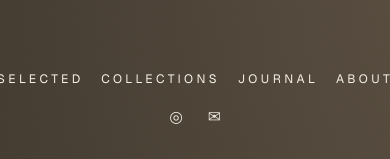
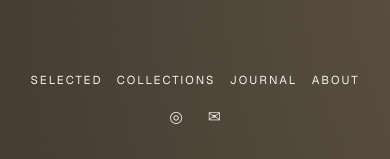
Before and after one commit to zyeo/photography-portfolio, a Next.js app: page / in a window 390 px wide. Shown: the part 682-841 px from the top of the page. Built offline with nearby package versions, Linux system fonts and the light colour scheme; no server answers; the database is empty; a web font is replaced by a local one.

Commit message:
Refine mobile public navigation

```diff
--- a/src/app/page.module.css
+++ b/src/app/page.module.css
@@ -6,11 +6,20 @@
 .identity span { font-family:var(--font-serif); font-size:clamp(1.12rem,1.04rem + .32vw,1.34rem); }
 .ritual { position:absolute; z-index:1; left:50%; bottom:clamp(2rem, 4vh, 2.9rem); display:grid; justify-items:center; gap:1rem; transform:translateX(-50%); }
 .ritual nav,.ritual div { display:flex; justify-content:center; gap:1.55rem; }
+.ritual nav { flex-wrap:wrap; row-gap:.55rem; width:max-content; max-width:min(100vw - 2rem, 28rem); }
 .ritual nav { font-size:clamp(.76rem,.7rem + .16vw,.86rem); letter-spacing:.28em; text-transform:uppercase; }
 .ritual div { font-size:clamp(.98rem,.9rem + .2vw,1.12rem); opacity:.94; }
 @media (max-width:36rem){
   .identity { transform:translateY(-1.5rem); padding-inline:1.25rem; }
   .wordmark { width:min(90vw, 28rem); }
   .identity span { max-width:18rem; }
-  .ritual nav { gap:1.1rem; }
+  .ritual nav { column-gap:1.1rem; letter-spacing:.22em; }
 }
+@media (max-width:26rem){
+  .ritual { width:min(100% - 2rem, 24rem); }
+  .ritual nav {
+    column-gap:.9rem;
+    font-size:.72rem;
+    letter-spacing:.17em;
+  }
+}
```
Also changed, not shown: src/components/site-header.module.css (+10 -1 lines).
